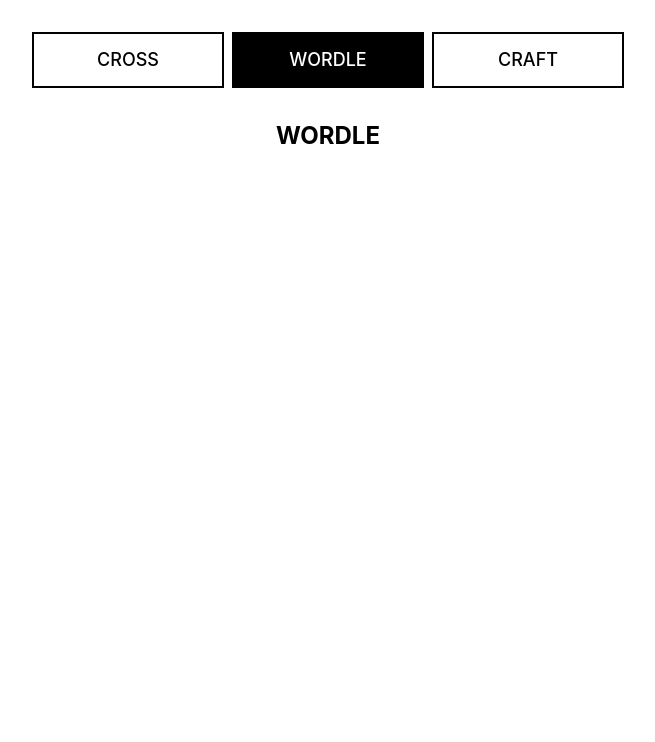
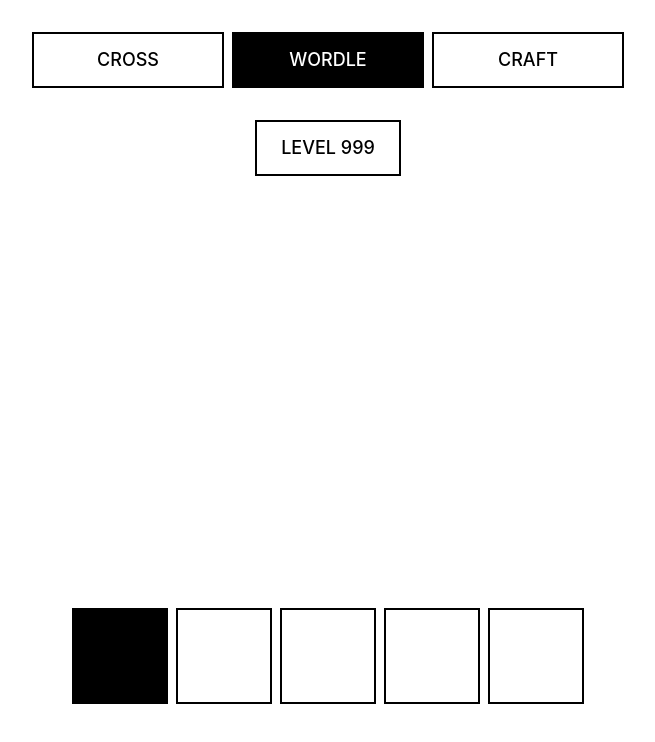
Before and after one commit to crosswordle-fun/svcw_2607, a SvelteKit app: page /game in a window 1280 px wide. Shown: the top 742 px of the page, without its empty margins (312-967 px from the left). Built offline with nearby package versions, Linux system fonts and the light colour scheme.

Commit message:
feat: wordle view

```diff
--- /dev/null
+++ b/src/lib/components/level-display.svelte
@@ -0,0 +1,3 @@
+<div class="border-2 border-black bg-white px-6 py-3 text-lg font-medium text-black uppercase">
+	LEVEL 999
+</div>
--- /dev/null
+++ b/src/lib/components/wordle-input.svelte
@@ -0,0 +1,87 @@
+<script lang="ts">
+	import { onMount } from 'svelte';
+
+	let letters = $state(Array(5).fill(''));
+	let inputs: HTMLInputElement[] = [];
+	let activeIndex = 0;
+
+	function setLetter(index: number, letter: string) {
+		letters[index] = letter;
+		inputs[index].value = letter;
+	}
+
+	function focusInput(index: number) {
+		activeIndex = Math.max(0, Math.min(index, inputs.length - 1));
+		inputs[activeIndex]?.focus();
+	}
+
+	function handleGlobalKeydown(event: KeyboardEvent) {
+		if (event.target instanceof HTMLInputElement) return;
+
+		if (/^[a-zA-Z]$/.test(event.key)) {
+			event.preventDefault();
+			setLetter(activeIndex, event.key.toUpperCase());
+			if (activeIndex < inputs.length - 1) focusInput(activeIndex + 1);
+		} else if (event.key === 'Backspace') {
+			event.preventDefault();
+			if (letters[activeIndex]) {
+				setLetter(activeIndex, '');
+			} else if (activeIndex > 0) {
+				setLetter(activeIndex - 1, '');
+				focusInput(activeIndex - 1);
+			}
+		}
+	}
+
+	onMount(() => {
+		focusInput(0);
+		window.addEventListener('keydown', handleGlobalKeydown);
+
+		return () => window.removeEventListener('keydown', handleGlobalKeydown);
+	});
+
+	function handleInput(index: number, event: Event) {
+		const input = event.currentTarget as HTMLInputElement;
+		setLetter(
+			index,
+			input.value
+				.replace(/[^a-zA-Z]/g, '')
+				.slice(-1)
+				.toUpperCase()
+		);
+
+		if (letters[index] && index < inputs.length - 1) {
+			focusInput(index + 1);
+		}
+	}
+
+	function handleKeydown(index: number, event: KeyboardEvent) {
+		if (event.key.length === 1 && !/^[a-zA-Z]$/.test(event.key)) {
+			event.preventDefault();
+			return;
+		}
+
+		if (event.key === 'Backspace' && !letters[index] && index > 0) {
+			focusInput(index - 1);
+		}
+	}
+</script>
+
+<div class="flex gap-2" aria-label="Wordle guess">
+	{#each letters as letter, index (index)}
+		<input
+			bind:this={inputs[index]}
+			value={letter}
+			type="text"
+			maxlength="1"
+			pattern="[A-Za-z]"
+			inputmode="text"
+			autocomplete="off"
+			aria-label={`Letter ${index + 1}`}
+			onfocus={() => (activeIndex = index)}
+			class="size-24 border-2 border-black bg-white text-center text-4xl font-medium text-black uppercase outline-none focus:bg-black focus:text-white"
+			oninput={(event) => handleInput(index, event)}
+			onkeydown={(event) => handleKeydown(index, event)}
+		/>
+	{/each}
+</div>
--- /dev/null
+++ b/src/lib/components/wordle-mode-view.svelte
@@ -0,0 +1,9 @@
+<script lang="ts">
+	import WordleInput from '$lib/components/wordle-input.svelte';
+</script>
+
+<div class="pointer-events-none fixed inset-0 flex items-end justify-center pb-24">
+	<div class="pointer-events-auto">
+		<WordleInput />
+	</div>
+</div>
--- a/src/routes/game/+page.svelte
+++ b/src/routes/game/+page.svelte
@@ -1,5 +1,7 @@
 <script lang="ts">
 	import GameTabs from '$lib/components/game-tabs.svelte';
+	import LevelDisplay from '$lib/components/level-display.svelte';
+	import WordleModeView from '$lib/components/wordle-mode-view.svelte';
 
 	type GameMode = 'cross' | 'wordle' | 'craft';
 
@@ -8,5 +10,10 @@
 
 <main class="flex min-h-screen flex-col items-center gap-8 pt-8">
 	<GameTabs {gameMode} onModeChange={(mode) => (gameMode = mode)} />
-	<h1 class="text-2xl font-bold uppercase">{gameMode}</h1>
+	{#if gameMode === 'wordle'}
+		<LevelDisplay />
+		<WordleModeView />
+	{:else}
+		<h1 class="text-2xl font-bold uppercase">{gameMode}</h1>
+	{/if}
 </main>
```
